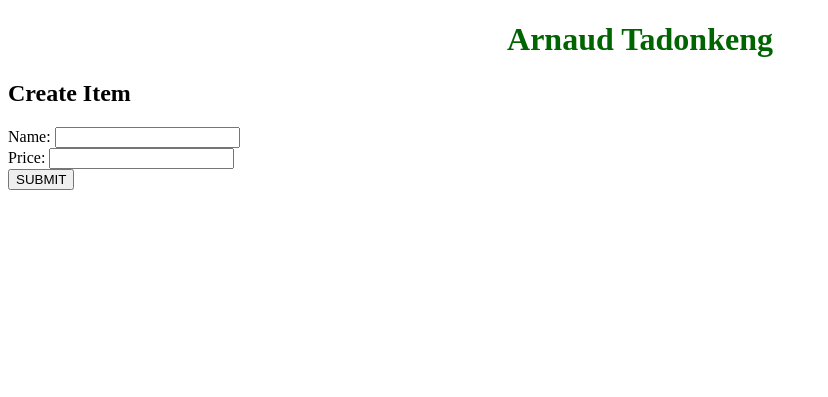
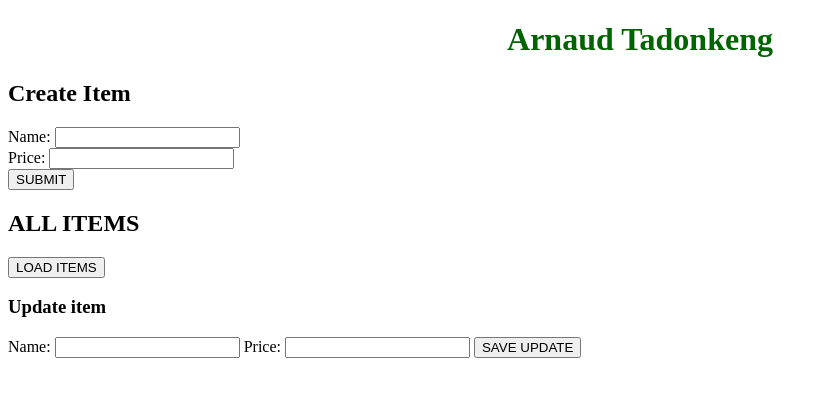
Before and after one commit to Arniden/ET-721, a Flask app: page / in a window 1280 px wide. Shown: the top 397 px of the page, without its empty margins (0-828 px from the left). Run offline with Flask 3, Linux system fonts and the light colour scheme.

Commit message:
incomplete lab 14

```diff
--- a/lab14/app.py
+++ b/lab14/app.py
@@ -29,5 +29,33 @@ def create_item():
 def get_items():
     return jsonify(items)
 
+# READ, UPDATE, DELETE SINGLE ITEMS
+@app.route('/item/<item_id>', methods = ['GET', 'PUT', 'DELETE'])
+def handle_item(item_id):
+    item = items.get(item_id)
+
+    #READ
+    if request.method == "GET":
+        if not item:
+            return jsonify({'Error' : 'Item not found'}), 404
+
+        return jsonify(item)
+
+    # UPDATE
+    elif request.method == "PUT":
+        if not item:
+            return render_template('error.html', message = "NOT FOUND", item = item), 404
+
+        data = request.get_json()
+        if not data:
+            return jsonify({'error' : 'Invalid input'}), 400
+
+        items[item_id] = data
+        return render_template('update.html', item_id = item_id, item = data)
+
+    # DELETE
+    elif request.method == "DELETE":
+        delected_item = items.pop(item_id)
+        return render_template('delete.html', item_id = item_id, delected_item = delected_item)
 if __name__ == "__main__":
     app.run(debug=True)
--- a/lab14/static/app_script.js
+++ b/lab14/static/app_script.js
@@ -22,3 +22,58 @@ itemForm.addEventListener("submit", async function(event){
         document.querySelector('#response').innerText = "Error: " + error
     }
 })
+
+//LOADING ALL ITEMS
+async function loaditems(){
+    const res = await fetch("http://127.0.0.1:5000/items")
+    const data = await res.json()
+
+    // collect the elements to print all items
+    const list = document.querySelector('.itemslist')
+
+    // use a loop to place each tem in the json data to a list
+    for (const id in data){
+        const item = data[id]
+        const li = document.createElement('li')
+        li.innerHTML = `
+        ID = ${id}, name = ${item.name}, price = ${item.price}
+        <button onclick = "showupdateform('${id}', '${item.name}', '${item.price}')"> Update </button>
+        <button onclick ="deleteitem('${id})">Delete</button>
+        `
+
+        list.appendChild(li)
+    }
+}
+// function to collect the selected item, id, and price
+function showupdateform(id, name, price){
+    document.querySelector("#updatesection").computedStyleMap.display = "block"
+    document.querySelector('#updateName').value = name
+    document.querySelector("#updateID").value = id
+    document.querySelector("updatePrice").value = price
+}
+
+// function to update the selected item name and or price
+async function updateItem(){
+    const id = document.querySelector("#updateID").value
+    const name = document.querySelector("#updateName").value
+    const price = document.querySelector("#updatePrice").value
+
+    // update the json data in the localhost
+    const res = await fetch(`http://127.0.0.1:5000/items/${id}`, {
+        method: "PUT",
+        headers: {"Content-type" : "application/json"},
+        body: JSON.stringify({name: name, price: Number(price)})
+    })
+    const html = await res.text()
+    document.body.innerHTML = html
+}
+
+//DELETE ITEM
+async function deleteitem(id){
+    const res = await fetch(`http://127.0.0.1:5000/items/${id}` ,{
+        method: "DELETE",
+    })
+    const html = await res.text()
+    document.body.innerHTML = html
+
+}
--- a/lab14/templates/index.html
+++ b/lab14/templates/index.html
@@ -25,9 +25,35 @@
         <div class="formsession">
             <button type="submit">SUBMIT</button>
         </div>
+
+          <p id="response"></p>
     </form>
 
-    <p id="response"></p>
+        <!-- LOADING ITEM -->
+        <section class="loaditems">
+            <h2>ALL ITEMS</h2>
+            <button onclick="loaditems()">LOAD ITEMS</button>
+
+            <ul class="itemslist">
+
+            </ul>
+
+
+        </section>
+
+        <!--TABLE TO UPDATE AN ITEM NAME AND PRICE-->
+        <section id="updatasection" style="display: block">
+            <h3>Update item</h3>
+            <input type="hidden" id="updateID">
+            <label>Name:
+                <input type="text" id="updateName">
+            </label>
+            <label>Price:
+                <input type="text" id="updatePrice">
+            </label>
+
+            <button onclick="updateItem()">SAVE UPDATE</button>
+        </section>
 
     <script src="{{url_for('static', filename = 'app_script.js')}}"></script>
 </body>
```
Also changed, not shown: lab14/templates/delete.html (+15 -0 lines), lab14/templates/update.html (+15 -0 lines).
